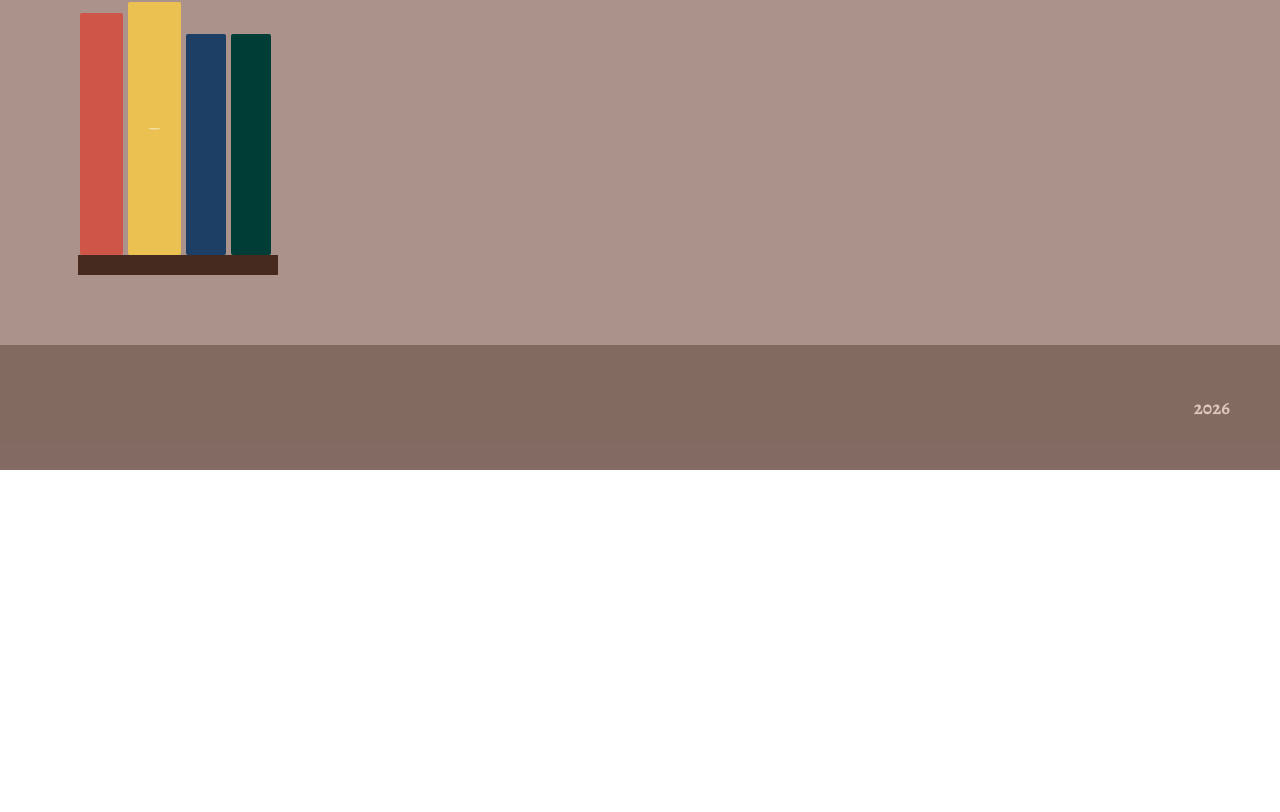
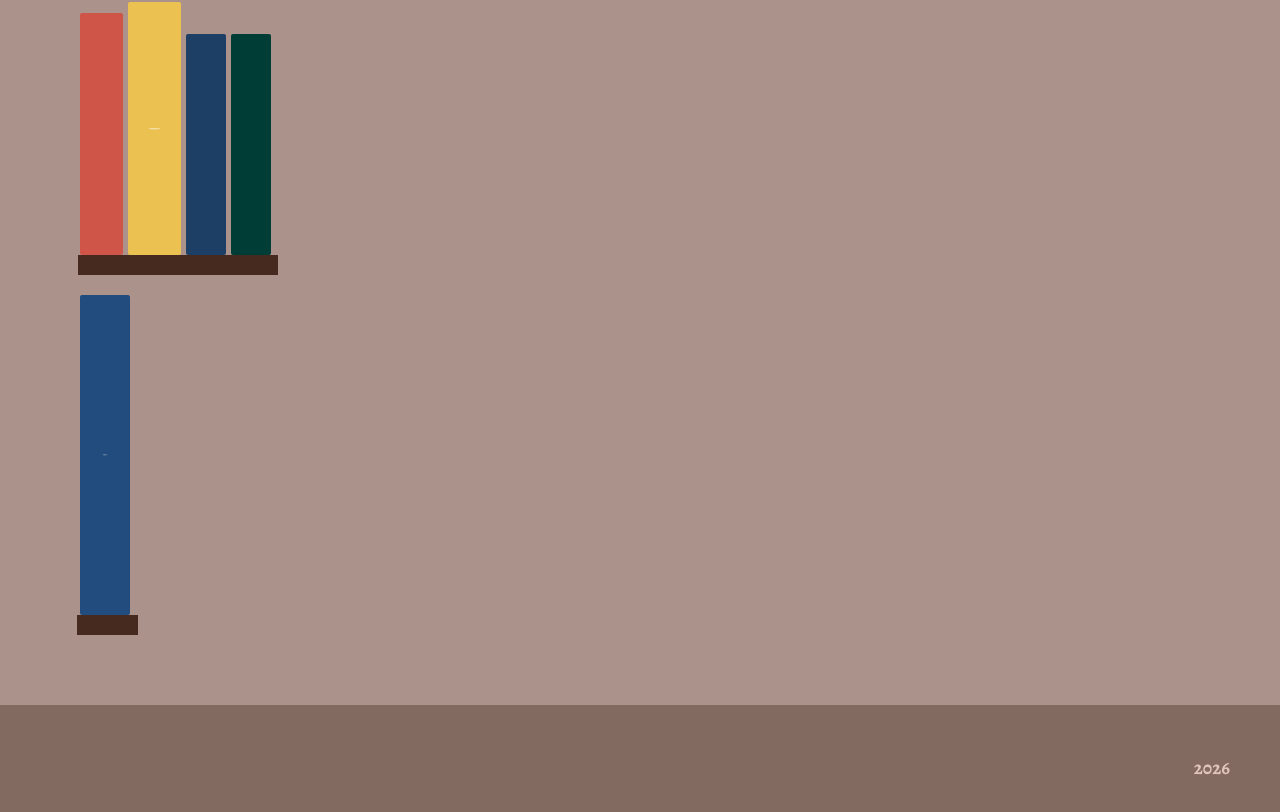
Before and after one commit to AnnaofAmber/Library, a React (Create React App) app in the folder my-app/: page / in a window 1280 px wide. Shown: the part 574-1386 px from the top of the page. Before the commit the page ends 1044 px from the top, so only its background shows below. Built offline with nearby package versions, Linux system fonts and the light colour scheme.

Commit message:
adding comics slice

```diff
--- a/my-app/src/components/BookItem/BookItem.jsx
+++ b/my-app/src/components/BookItem/BookItem.jsx
@@ -8,6 +8,7 @@ export const BookItem = ({
   author,
   year,
   genre,
+  type,
   cover,
   image,
   showModalImage,
@@ -27,29 +28,38 @@ export const BookItem = ({
   dateOfReading,
   dateOfBuying,
 }) => {
-
-
   //   const dispatch = useDispatch();
   //   const onDelete = () => dispatch(deleteBook(id));
 
   /**
   |============================
-  |
+  | Spine
   |============================
 */
-  const width = Number(pages) / 9;
+  let width;
+  let height;
 
-  let height = Number(pages) / 3;
+  if (type === "комікс") {
+    width = 50;
+    height = 320;
 
-  if (height < 200) {
-    height = 200 + width;
+    // if (height < 200) {
+    //   height = 200 + width;
+    // }
+    // if (height > 300) {
+    //   height = 300;
+    // }
+  } else {
+    width = Number(pages) / 9;
+    height = Number(pages) / 3;
+
+    if (height < 200) {
+      height = 200 + width;
+    }
+    if (height > 300) {
+      height = 300;
+    }
   }
-  if (height > 300) {
-    height = 300;
-  }
-
-  // const fontSizeTitle = 14.5+width/12
-  // const fontSize = height/22
 
   /**
   |============================
--- a/my-app/src/components/BookList/BookList.jsx
+++ b/my-app/src/components/BookList/BookList.jsx
@@ -1,17 +1,11 @@
 import scss from "./BookList.module.scss";
 import { BookItem } from "../BookItem/BookItem";
 
-export const BookList = ({ showModalImage, filteredBooks }) => {
-
-  // filteredBooks.map((book) => {
-  //   console.log(book);
-
-  // })
-
+export const BookList = ({ showModalImage, filteredBooks, filteredComics }) => {
   return (
+    <div>
       <ul className={scss.bookList}>
         {filteredBooks.map((book) => (
-
           <BookItem
             id={book.id}
             key={book.id}
@@ -40,5 +34,37 @@ export const BookList = ({ showModalImage, filteredBooks }) => {
           />
         ))}
       </ul>
+      <ul className={scss.bookList}>
+        {filteredComics.map((book) => (
+          <BookItem
+            id={book.id}
+            key={book.id}
+            name={book.name}
+            author={book.author}
+            year={book.year}
+            publishYear={book.publishYear}
+            genre={book.genre}
+            type={book.type}
+            publisher={book.publisher}
+            cover={book.cover}
+            image={book.cover}
+            pages={book.pages}
+            color={book.color}
+            textColor={book.textColor}
+            read={book.read}
+            series={book.series}
+            seriesName={book.seriesName}
+            volumes={book.volumes}
+            part={book.part}
+            rating={book.rating}
+            description={book.description}
+            language={book.language}
+            dateOfReading={book.dateOfReading}
+            dateOfBuying={book.dateOfBuying}
+            showModalImage={showModalImage}
+          />
+        ))}
+      </ul>
+    </div>
   );
 };
--- a/my-app/src/components/Layout/Layout.jsx
+++ b/my-app/src/components/Layout/Layout.jsx
@@ -6,13 +6,18 @@ import { Modal } from "../Modal/Modal";
 import { useState } from "react";
 import { useSelector } from "react-redux";
 
+export const Layout = () => {
+  const books = useSelector((state) => state.books);
+  const comics = useSelector((state) => state.comics);
+  const filter = useSelector((state) => state.filter);
+  const isRead = useSelector((state) => state.isRead);
+
   /**
   |============================
   | все для Modal
   |============================
 */
 
-export const Layout = () => {
   const [isModal, setIsModal] = useState(false);
   const [name, setModalName] = useState({});
   const [author, setModalAuthor] = useState({});
@@ -33,18 +38,33 @@ export const Layout = () => {
   const [dateOfReading, setDateOfReading] = useState({});
   const [dateOfBuying, setDateOfBuying] = useState({});
 
-
-
-
-
-  const showModalImage = (imageModal, name, author, genre, year, publishYear, publisher, pages, read, series, seriesName,volumes, part, rating,description, language, dateOfReading, dateOfBuying) => {
+  const showModalImage = (
+    imageModal,
+    name,
+    author,
+    genre,
+    year,
+    publishYear,
+    publisher,
+    pages,
+    read,
+    series,
+    seriesName,
+    volumes,
+    part,
+    rating,
+    description,
+    language,
+    dateOfReading,
+    dateOfBuying,
+  ) => {
     setIsModal(true);
     setModalName(name);
     setModalAuthor(author);
     setModalYear(year);
     setPublishYear(publishYear);
     setModalGenre(genre);
-    setPublisher(publisher)
+    setPublisher(publisher);
     setModalImage(imageModal);
     setPages(pages);
     setRead(read);
@@ -56,12 +76,10 @@ export const Layout = () => {
     setDescription(description);
     setLanguage(language);
     setDateOfReading(dateOfReading);
-    setDateOfBuying(dateOfBuying)
+    setDateOfBuying(dateOfBuying);
 
     console.log(dateOfReading);
   };
-
-
 
   const closeModal = () => {
     setModalImage({});
@@ -70,7 +88,7 @@ export const Layout = () => {
 
   /**
     |============================
-    | для фільтра прочитаного
+    | для фільтра прочитаного | BOOKS
     |============================
   */
 
@@ -93,11 +111,40 @@ const onFilteredBooks = (books, filter, isRead) => {
     }
   };
 
-  const books = useSelector((state) => state.books);
-  const filter = useSelector((state) => state.filter);
-  const isRead = useSelector((state) => state.isRead);
+  const filteredBooks = onFilteredBooks(books, filter, isRead);
 
-  const filteredBooks = onFilteredBooks(books, filter, isRead);
+  /**
+    |============================
+    | COMICS
+    |============================
+  */
+
+  const onFilteredComics = (comics, filter, isRead) => {
+    if (filter) {
+      return comics.filter(
+        (comic) =>
+          comic.name.toLowerCase().includes(filter.toLowerCase()) ||
+          comic.author.toLowerCase().includes(filter.toLowerCase()) ||
+          comic.genre.toLowerCase().includes(filter.toLowerCase()),
+      );
+    }
+
+    if (isRead === "read") {
+      return comics.filter((comic) => comic.read === true);
+    } else if (isRead === "not") {
+      return comics.filter((book) => book.read === false);
+    } else {
+      return comics;
+    }
+  };
+
+  const filteredComics = onFilteredComics(comics, filter, isRead);
+
+  /**
+    |============================
+    | counter
+    |============================
+  */
 
   let i = 0;
   const counter = (filteredBooks) => {
@@ -106,9 +153,6 @@ const onFilteredBooks = (books, filter, isRead) => {
     });
   };
   counter(filteredBooks);
-
-
-
 
   /**
     |============================
@@ -126,6 +170,8 @@ const onFilteredBooks = (books, filter, isRead) => {
           <div className={scss.counter}>{i}</div>
           <BookList
             filteredBooks={filteredBooks}
+            filteredComics={filteredComics}
+            // showAll={all}
             showModalImage={showModalImage}
           />
         </main>
--- /dev/null
+++ b/my-app/src/redux/comiscSlice.js
@@ -0,0 +1,63 @@
+import { nanoid } from "nanoid";
+import { createSlice } from "@reduxjs/toolkit";
+
+const initialState = {
+  comics: [
+    {
+      id: nanoid(),
+      name: "Менше зло",
+      author: "Яцек Рембісь",
+      year:'2022-2026',
+      publishYear: "2026",
+      genre: "фентезі",
+      type: 'комікс',
+      publisher: "Вовкулака",
+      cover: "https://pub-24f095c431e644d28901f47df2584582.r2.dev/items/books/vidmak-menshe-zlo-alternatyvna-obkladynka.png",
+      pages: "112",
+      color: "#224c7e",
+      textColor: "#a9bbb8",
+      read: false,
+      series: true,
+      seriesName: 'Відьмак',
+      volumes: "10",
+      part:'10',
+      rating: "none",
+      description: "Дещиця Істини. Дізнайтеся правду, що ховається за казками. Ґеральт натрапляє на віддалений маєток, де його зустрічає незвичний господар — звір зі свідомістю людини. Істота запрошує відьмака всередину й оповідає історії про свою родину, своє минуле і… своє прокляття. Тягар переступів прирік його на життя в тілі звіра… Про такий вирок чули хіба в казках. Утім, можливо, у цих вигадках ховається дещиця істини, здатна допомогти йому уникнути тяжкої долі й врятувати від неминучого? Менше зло. Розповідь про пристрасть, встановлення справедливості й корінь зла. Місцевий чаклун, заточений у своїй вежі, просить Ґеральта вбити монстра, що на нього полює — а саме юнку, яка народилася із прокляттям Чорного сонця. Коли відьмак знаходить дівчину, та стверджує, що справжнім монстром є чаклун і що він здійснив невимовно жахливі вчинки в ім’я своїх забобонів. Вердикт Ґеральта перед мінливим обличчям зла матиме лише трагічні наслідки.",
+      language:'українська',
+      dateOfReading:'',
+      dateOfBuying:'09 травня 2026'
+        },
+
+
+  ]
+}
+
+
+const comicsSlice = createSlice({
+    name: 'comics',
+    initialState: initialState.comics,
+
+
+  reducers: {
+    addComic: {
+      reducer(state, action) {
+        state.push(action.payload);
+      },
+      prepare(name, author) {
+        return {
+          payload: {
+            name,
+            id: nanoid(),
+            author: author,
+          },
+        };
+      },
+    },
+    deleteComic(state, action) {
+      return state.filter((book) => book.id !== action.payload);
+    },
+  },
+});
+
+export const { addComic, deleteComic } = comicsSlice.actions;
+export const comicsReducer = comicsSlice.reducer;
--- a/my-app/src/redux/store.js
+++ b/my-app/src/redux/store.js
@@ -13,6 +13,7 @@ import {
 import storage from 'redux-persist/lib/storage';
 import { filterReducer } from './filterBooksSlice';
 import { readFilterReducer } from './readFilterSlice';
+import { comicsReducer } from './comiscSlice';
 
 const persistConfig = {
   key: 'root',
@@ -23,7 +24,8 @@ const persistConfig = {
 const rootReducer = combineReducers({
   books: booksReducer,
   filter: filterReducer,
-  isRead: readFilterReducer
+  isRead: readFilterReducer,
+  comics: comicsReducer
 });
 
 const persistedReducer = persistReducer(persistConfig, rootReducer);
```
Lines whose indentation alone changed are shown as unchanged.
